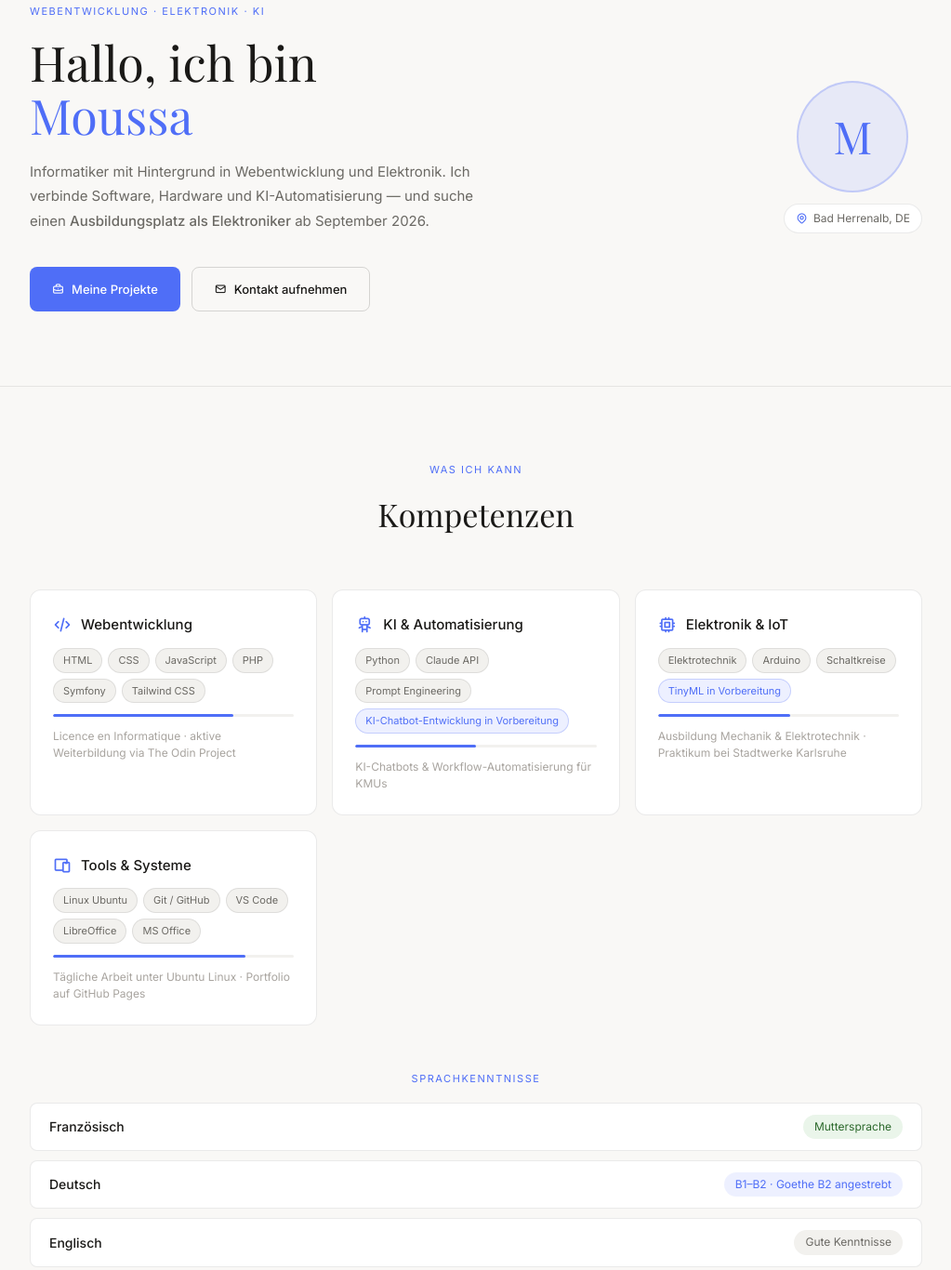
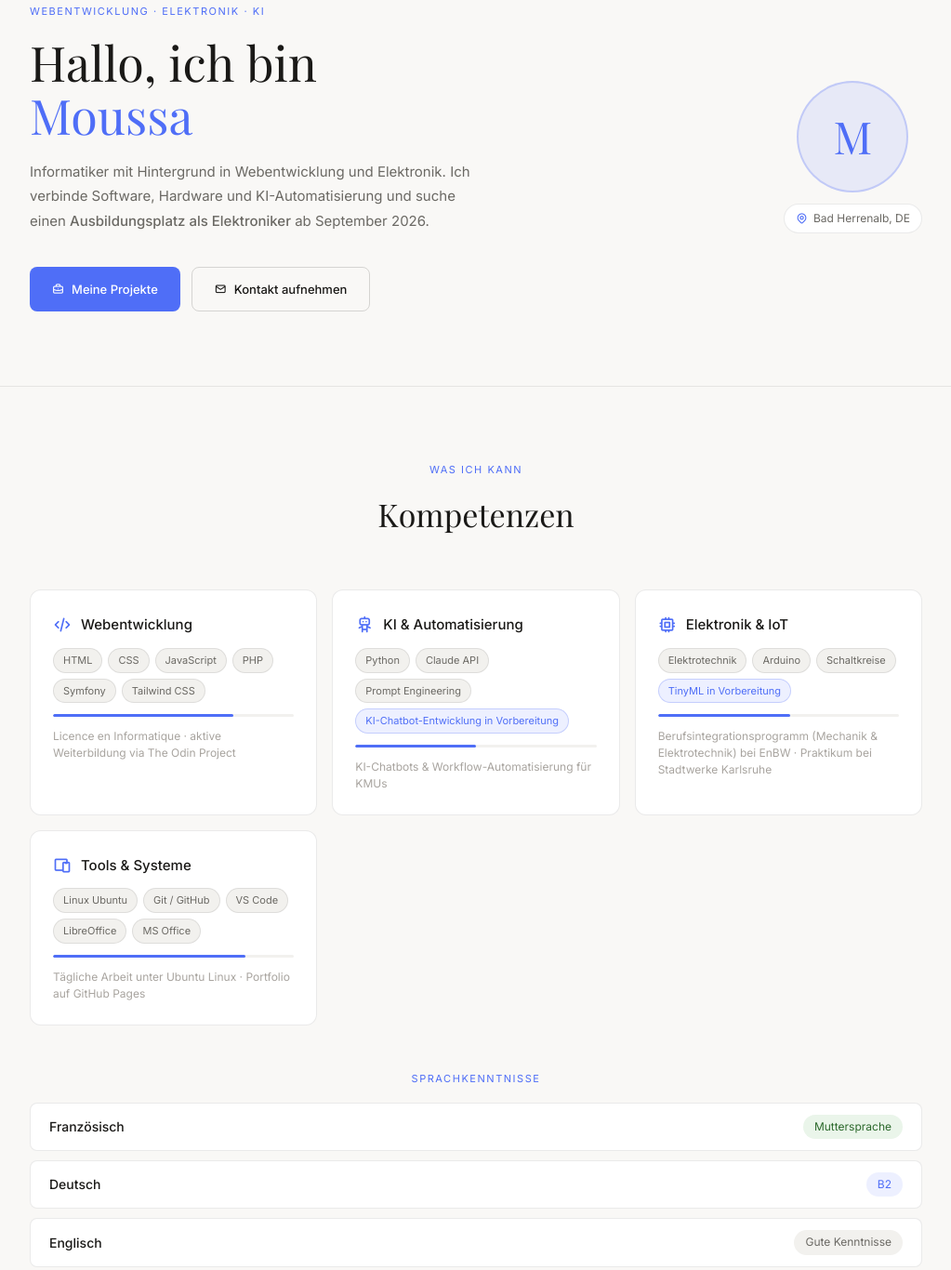
Before and after one commit to moxix/souleadowadms, a plain HTML site: page index.html in a window 1280 px wide. Shown: the part 164-1530 px from the top of the page at 93% size, without its empty margins (128-1151 px from the left). Drawn offline with nearby package versions, Linux system fonts and the light colour scheme.

Commit message:
Update portfolio details and language proficiency in index.html

```diff
--- a/index.html
+++ b/index.html
@@ -45,7 +45,7 @@
           <h1>Hallo, ich bin<br><span class="hero-name">Moussa</span></h1>
           <p class="hero-desc">
             Informatiker mit Hintergrund in Webentwicklung und Elektronik. Ich verbinde Software, Hardware und
-            KI-Automatisierung — und suche einen
+            KI-Automatisierung und suche einen
             <strong>Ausbildungsplatz als Elektroniker</strong>
             ab September 2026.
           </p>
@@ -124,7 +124,7 @@
           <div class="skill-bar-wrap">
             <div class="skill-bar" style="width: 55%"></div>
           </div>
-          <p class="skill-note">Ausbildung Mechanik & Elektrotechnik · Praktikum bei Stadtwerke Karlsruhe</p>
+          <p class="skill-note">Berufsintegrationsprogramm (Mechanik & Elektrotechnik) bei EnBW · Praktikum bei Stadtwerke Karlsruhe</p>
         </div>
 
         <div class="skill-card">
@@ -157,7 +157,7 @@
           </div>
           <div class="lang-item">
             <span class="lang-name">Deutsch</span>
-            <span class="lang-level lang-b2">B1–B2 · Goethe B2 angestrebt</span>
+            <span class="lang-level lang-b2">B2</span>
           </div>
           <div class="lang-item">
             <span class="lang-name">Englisch</span>
@@ -299,7 +299,7 @@
               Carl-Benz-Schule · Karlsruhe
             </div>
             <p>EnBW Berufsintegrationsprogramm – Mechanik
-und Elektrotechnik. Praktikum bei Stadtwerke Karlsruhe. Ziel: Ausbildungsplatz als Elektroniker für Geräte und Systeme ab September 2026.</p>
+und Elektrotechnik. Praktikum bei Stadtwerke Karlsruhe. Ziel: Ausbildungsplatz als Elektroniker für Geräte und Systeme / Betriebstechnik ab September 2026.</p>
             <span class="timeline-tag current-tag">Aktuell</span>
           </div>
         </div>
@@ -341,7 +341,7 @@ und Elektrotechnik. Praktikum bei Stadtwerke Karlsruhe. Ziel: Ausbildungsplatz a
       <div class="contact-wrap">
         <div class="contact-intro">
           <p>
-            Ich bin offen für Ausbildungsstellen als <strong>Elektroniker für Geräte und Systeme</strong>
+            Ich bin offen für Ausbildungsstellen als <strong>Elektroniker für Geräte und Systeme / Betriebstechnik</strong>
             sowie für Freelance-Projekte im Bereich Webentwicklung und KI-Automatisierung.
             Sprechen Sie mich gerne an.
           </p>
```
